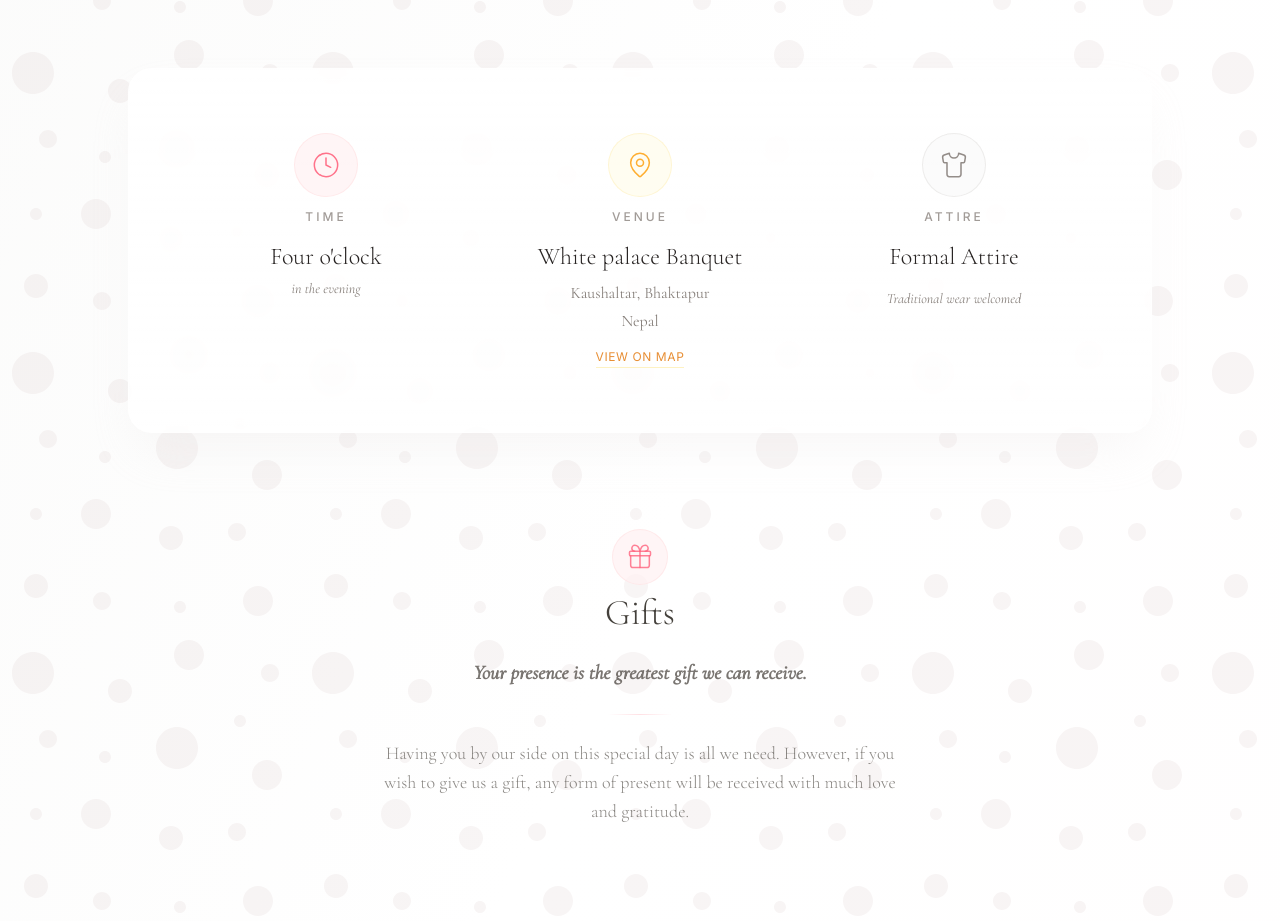
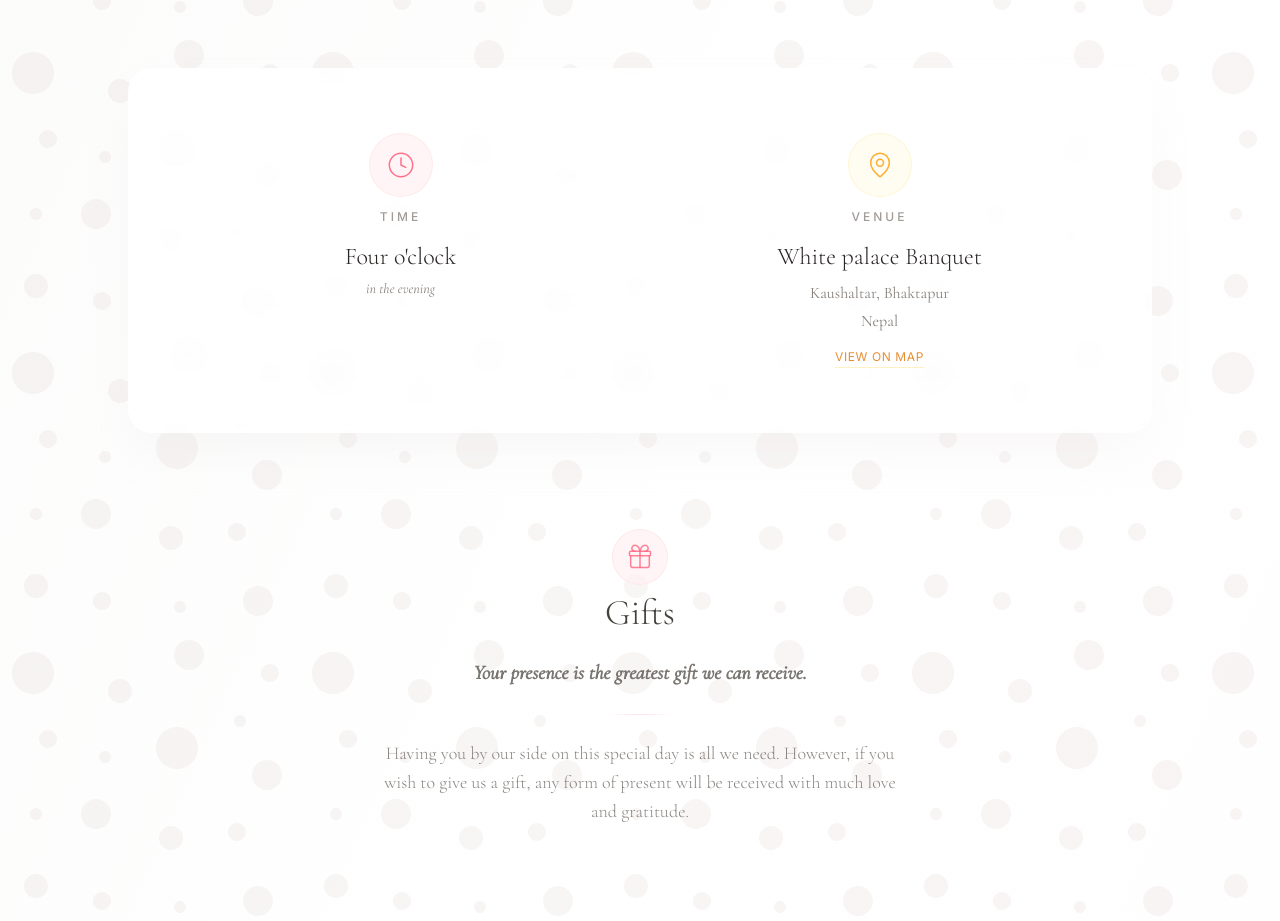
Before and after one commit to Siddh07/Wedding-Invitation, a Next.js app: page /home in a window 1280 px wide. Shown: the part 860-1781 px from the top of the page. Built offline with nearby package versions, Linux system fonts and the light colour scheme.

Commit message:
UI Change

```diff
--- a/app/home/page.tsx
+++ b/app/home/page.tsx
@@ -7,7 +7,6 @@ import {
   Heart,
   MapPin,
   RotateCcw,
-  Shirt,
   Timer,
   Users,
   Volume2,
@@ -389,7 +388,7 @@ export default function WeddingInvitation() {
             <div className="bg-white/80 backdrop-blur-sm border border-white/50 rounded-3xl p-10 md:p-16 shadow-2xl shadow-stone-200/30 relative">
               <div className="absolute inset-0 rounded-3xl bg-gradient-to-b from-white/60 to-transparent pointer-events-none"></div>
 
-              <div className="relative grid md:grid-cols-3 gap-12">
+              <div className="relative mx-auto grid max-w-4xl gap-12 md:grid-cols-2 md:gap-x-16 md:gap-y-10">
 
                 {/* Time */}
                 <div className="text-center space-y-4 group">
@@ -439,22 +438,6 @@ export default function WeddingInvitation() {
                       View on map
                     </a>
                   </div>
-                </div>
-
-                {/* Attire */}
-                <div className="text-center space-y-4 group">
-                  <div className="inline-flex items-center justify-center size-16 rounded-full bg-stone-50/70 border border-stone-200/70 mb-3 group-hover:border-stone-300 group-hover:bg-stone-50 transition-all duration-500">
-                    <Shirt className="size-7 text-stone-500/80 group-hover:text-stone-600 transition-colors" strokeWidth={1.3} />
-                  </div>
-                  <h3 className="font-sans text-xs tracking-[0.25em] uppercase text-stone-500/70 font-medium">
-                    Attire
-                  </h3>
-                  <p className="font-serif text-2xl text-stone-800 font-light">
-                    Formal Attire
-                  </p>
-                  <p className="font-serif text-stone-500/90 text-sm italic">
-                    Traditional wear welcomed
-                  </p>
                 </div>
               </div>
             </div>
```
